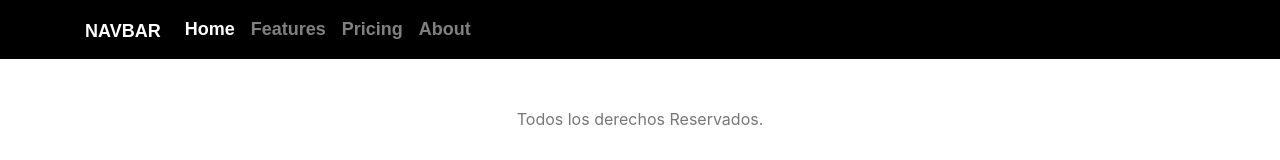
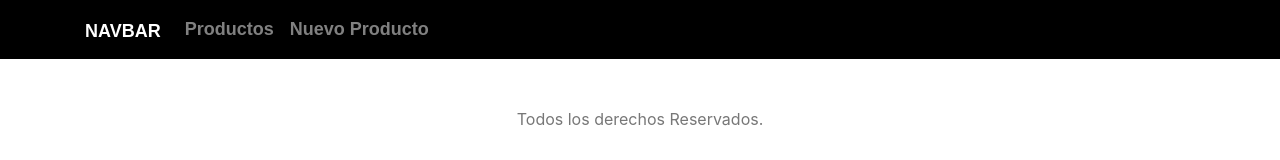
Before and after one commit to armandoltx/router-crud-react, a React (Create React App) app: page / in a window 1280 px wide. Shown: the top 160 px of the page. Built offline with nearby package versions, Linux system fonts and the light colour scheme; a web font is replaced by a local one.

Commit message:
Creando el menu y cambiando la ruta para que funcione la classe active

```diff
--- a/src/App.js
+++ b/src/App.js
@@ -15,7 +15,7 @@ function App() {
       <div className="container mt-5">
         <Switch>
           {/* Los componentes con rutas mas especificas tienen que ir primero para q no se confundan */}
-          <Route exact path="/productos/nuevo" component={AgregarProducto} />
+          <Route exact path="/nuevo-producto" component={AgregarProducto} />
           <Route exact path="/productos" component={Productos} />
           <Route exact path="/productos/:id" component={Producto} />
           <Route exact path="/productos/editar/:id" component={EditarProducto} />
--- a/src/components/Header.js
+++ b/src/components/Header.js
@@ -1,5 +1,5 @@
 import React from 'react';
-import { Link } from 'react-router-dom';
+import { Link, NavLink} from 'react-router-dom';
 
 const Header = () => {
   return (
@@ -12,17 +12,19 @@ const Header = () => {
 
         <div className="collapse navbar-collapse" id="navbarColor02">
           <ul className="navbar-nav mr-auto">
-            <li className="nav-item active">
-              <Link className="nav-link" href="#">Home <span className="sr-only">(current)</span></Link>
+            <li className="nav-item">
+              <NavLink
+                to='/productos'
+                className="nav-link"
+                activeClassName="active"
+              >Productos</NavLink>
             </li>
             <li className="nav-item">
-              <Link className="nav-link" href="#">Features</Link>
-            </li>
-            <li className="nav-item">
-              <Link className="nav-link" href="#">Pricing</Link>
-            </li>
-            <li className="nav-item">
-              <Link className="nav-link" href="#">About</Link>
+              <NavLink
+                to='/nuveo-producto'
+                className="nav-link"
+                activeClassName="active"
+              >Nuevo Producto</NavLink>
             </li>
           </ul>
         </div>
```
